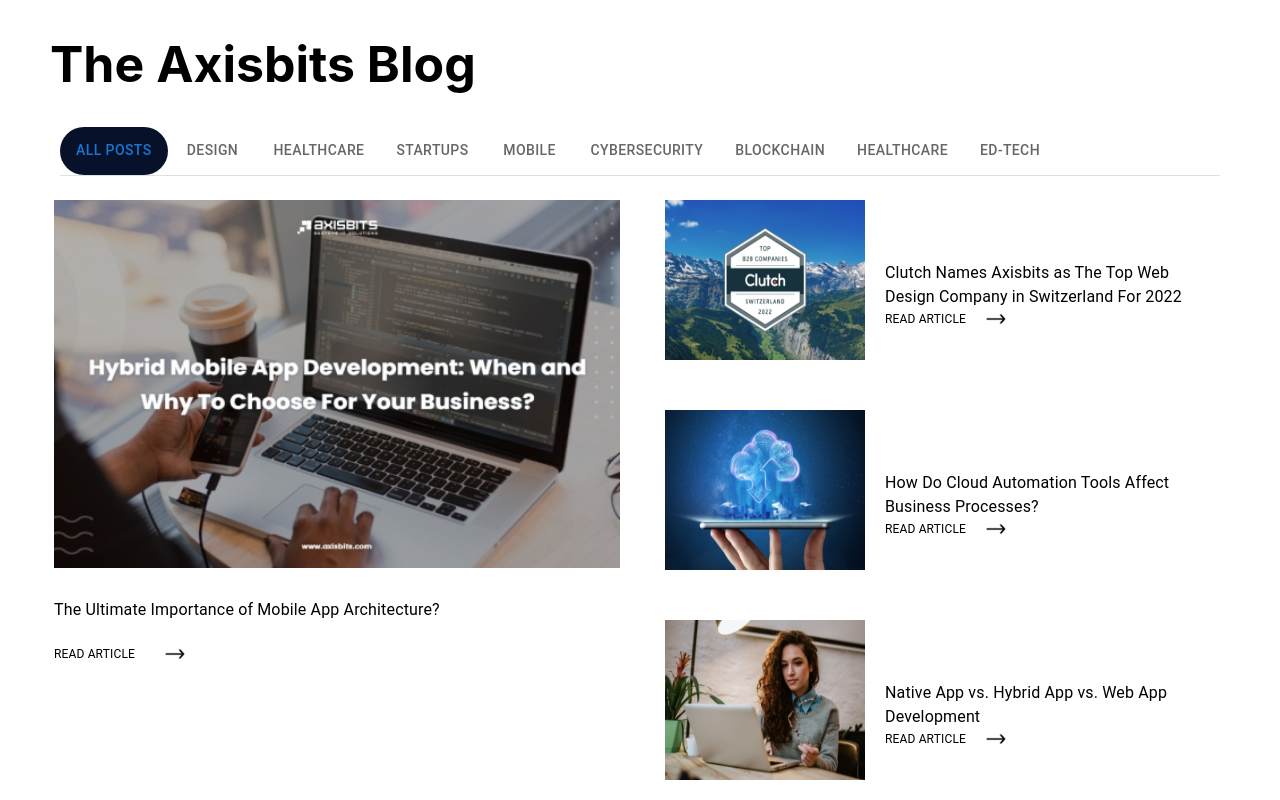
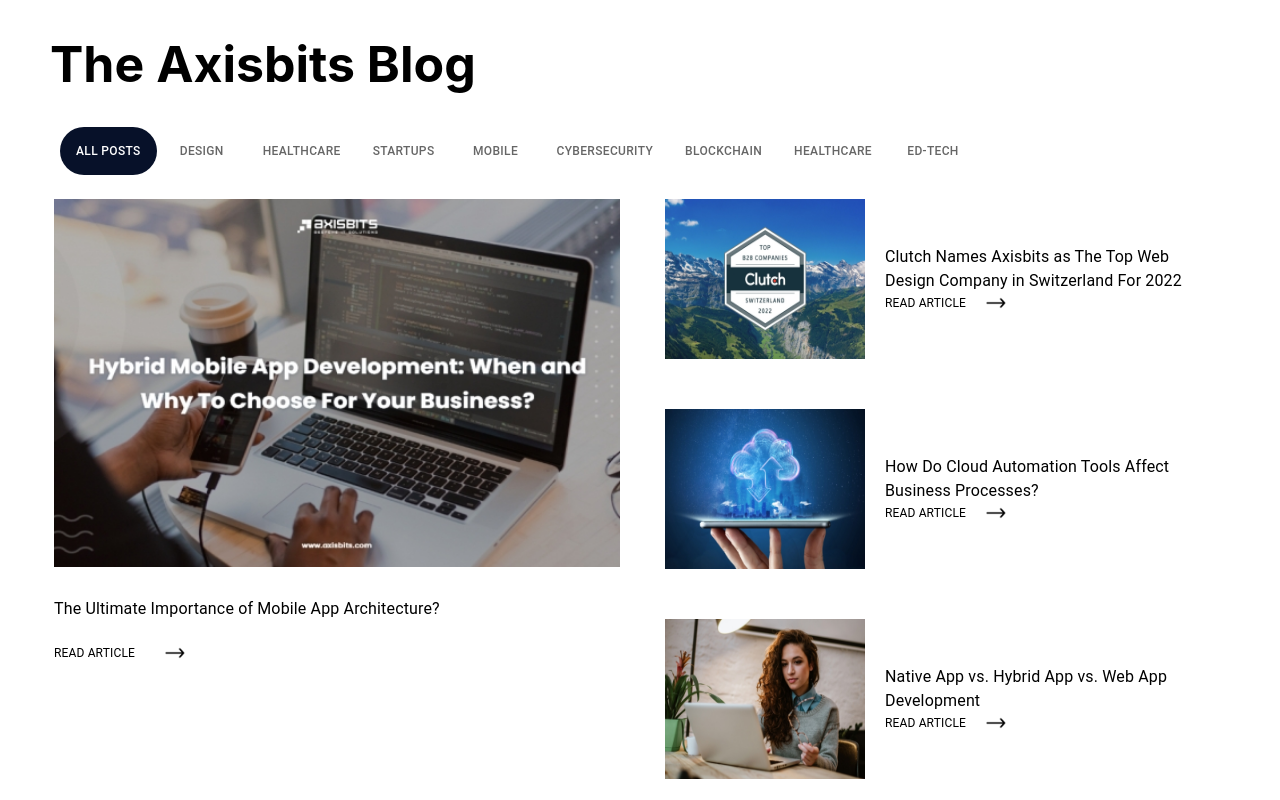
Before and after one commit to im-adnangujjar/blog-page, a Next.js app: page / in a window 1280 px wide. Shown: the top 800 px of the page. Built offline with nearby package versions, Linux system fonts and the light colour scheme.

Commit message:
remove devider  change font size

```diff
--- a/src/component/card/Card.js
+++ b/src/component/card/Card.js
@@ -15,7 +15,7 @@
         />
       <div className={styles.cardItem}>
         {/* <h1 className={styles.dateHeading}>{cardData.date} </h1> */}
-        <div style={{ display: "flex", alignItems: "flex-start" ,marginTop:'30px' }}>
+        <div style={{ display: "flex", alignItems: "flex-start", }}>
         <div className="link">
             <span className="underline"> {cardData.description}  </span>
           </div>
--- a/src/component/tabs/Tabs.js
+++ b/src/component/tabs/Tabs.js
@@ -50,16 +50,16 @@
   };
 
   const tabColors = {
-    0 : '#071129',
-    1 : '#1da78f',
-    2 : '#8339bc',
-    3 : 'blue',
-    4 : '#3b3e65',
-    5 : '#e69627',
-    6 : '#071129;',
-    7 : '#3067f1',
-    8 : '#e69627',
-  }
+    0: "#071129",
+    1: "#1da78f",
+    2: "#8339bc",
+    3: "blue",
+    4: "#3b3e65",
+    5: "#e69627",
+    6: "#071129;",
+    7: "#3067f1",
+    8: "#e69627",
+  };
 
   return (
     <div className={styles.mainContainer}>
@@ -67,25 +67,83 @@
 
       <Box sx={{ width: "100%" }}>
         <div className={styles.scroll}>
-            <Box sx={{ borderBottom: 1, borderColor: "divider" }}>
+          <Box>
             <Tabs
               value={value}
               onChange={handleChange}
               aria-label="basic tabs example"
               sx={{
-                  '& .MuiTabs-indicator': { display:'none',color:'white' },
-                  '& .Mui-selected': { backgroundColor: tabColors[value], borderRadius: 50 ,color:'white'},
+                "& .MuiTabs-indicator": { display: "none" },
+                "& .Mui-selected": {
+                  backgroundColor: tabColors[value],
+                  borderRadius: 50,
+                  color: "white !important",
+                },
               }}
             >
-                <Tab label=" All posts" {...a11yProps(0)} />
-                <Tab label="Design" {...a11yProps(1)} />
-                <Tab label="Healthcare" {...a11yProps(2)} />
-                <Tab label="Startups" {...a11yProps(3)} />
-                <Tab label="Mobile" {...a11yProps(4)} />
-                <Tab label="Cybersecurity" {...a11yProps(5)} />
-                <Tab label="Blockchain" {...a11yProps(6)} />
-                <Tab label="Healthcare" {...a11yProps(7)} />
-                <Tab label="Ed-tech" {...a11yProps(8)} />
+              <Tab
+                label=" All posts"
+                {...a11yProps(0)}
+                sx={{
+                  fontSize: "12px",
+                }}
+              />
+              <Tab
+                label="Design"
+                {...a11yProps(1)}
+                sx={{
+                  fontSize: "12px",
+                }}
+              />
+              <Tab
+                label="Healthcare"
+                {...a11yProps(2)}
+                sx={{
+                  fontSize: "12px",
+                }}
+              />
+              <Tab
+                label="Startups"
+                {...a11yProps(3)}
+                sx={{
+                  fontSize: "12px",
+                }}
+              />
+              <Tab
+                label="Mobile"
+                {...a11yProps(4)}
+                sx={{
+                  fontSize: "12px",
+                }}
+              />
+              <Tab
+                label="Cybersecurity"
+                {...a11yProps(5)}
+                sx={{
+                  fontSize: "12px",
+                }}
+              />
+              <Tab
+                label="Blockchain"
+                {...a11yProps(6)}
+                sx={{
+                  fontSize: "12px",
+                }}
+              />
+              <Tab
+                label="Healthcare"
+                {...a11yProps(7)}
+                sx={{
+                  fontSize: "12px",
+                }}
+              />
+              <Tab
+                label="Ed-tech"
+                {...a11yProps(8)}
+                sx={{
+                  fontSize: "12px",
+                }}
+              />
             </Tabs>
           </Box>
         </div>
```
Lines whose indentation alone changed are shown as unchanged.
